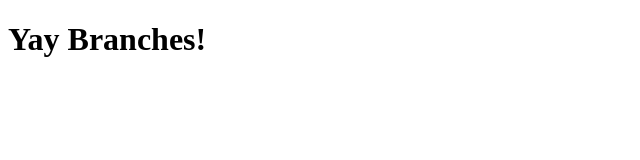
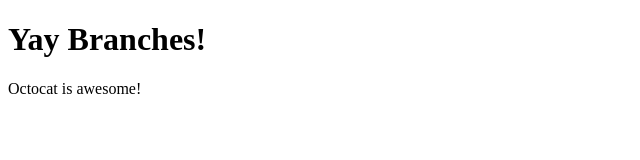
Before and after one commit to 9makesthings/git-branching-practice, a plain HTML site: page index.html in a window 1280 px wide. Shown: the whole page, without its empty margins (0-640 px from the left). Drawn offline with Linux system fonts and the light colour scheme.

Commit message:
yay octocat

```diff
--- a/index.html
+++ b/index.html
@@ -11,5 +11,8 @@
 <body>
 
     <h1>Yay Branches!</h1>
+
+    <p>Octocat is awesome!</p>
+
 </body>
 </html>
```
